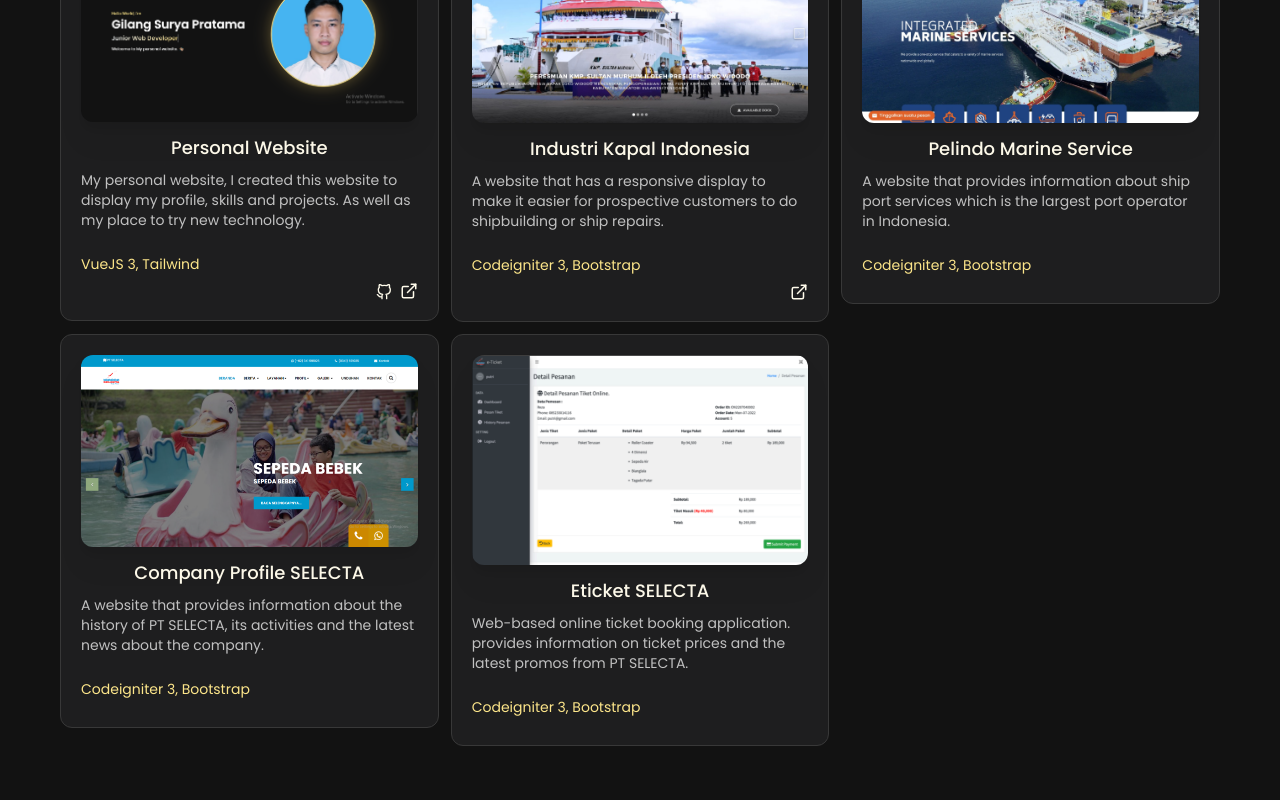
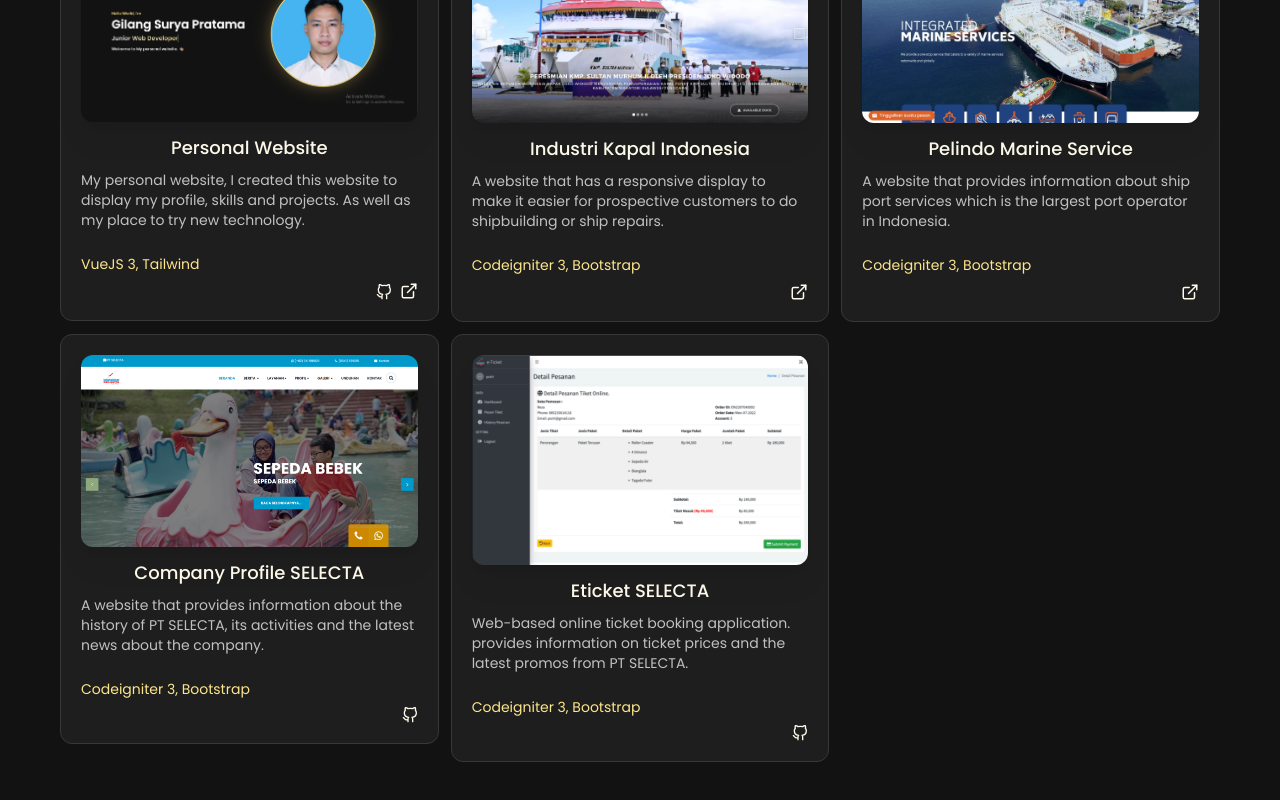
Before and after one commit to langgilang/portfolio_v1, a Vue app: page /portfolio in a window 1280 px wide. Shown: the part 324-1124 px from the top of the page. Built offline with nearby package versions, Linux system fonts and the light colour scheme.

Commit message:
update github portofolio

```diff
--- a/src/views/PortfolioView.vue
+++ b/src/views/PortfolioView.vue
@@ -29,7 +29,7 @@
           status: 'A website that provides information about ship port services which is the largest port operator in Indonesia.',
           tech: 'Codeigniter 3, Bootstrap',
           github: 'null',
-          demo: 'null'
+          demo: 'https://pelindomarine.com/'
         },
         {
           id: 4,
@@ -37,7 +37,7 @@
           imageUrl: 'selecta',
           status: 'A website that provides information about the history of PT SELECTA, its activities and the latest news about the company.',
           tech: 'Codeigniter 3, Bootstrap',
-          github: 'null',
+          github: 'https://github.com/langgilang/company-profile-selecta.git',
           demo: 'null'
         },
         {
@@ -46,7 +46,7 @@
           imageUrl: 'eticketselecta',
           status: 'Web-based online ticket booking application. provides information on ticket prices and the latest promos from PT SELECTA.',
           tech: 'Codeigniter 3, Bootstrap',
-          github: 'null',
+          github: 'https://github.com/langgilang/selecta',
           demo: 'null'
         }
       ]
```
